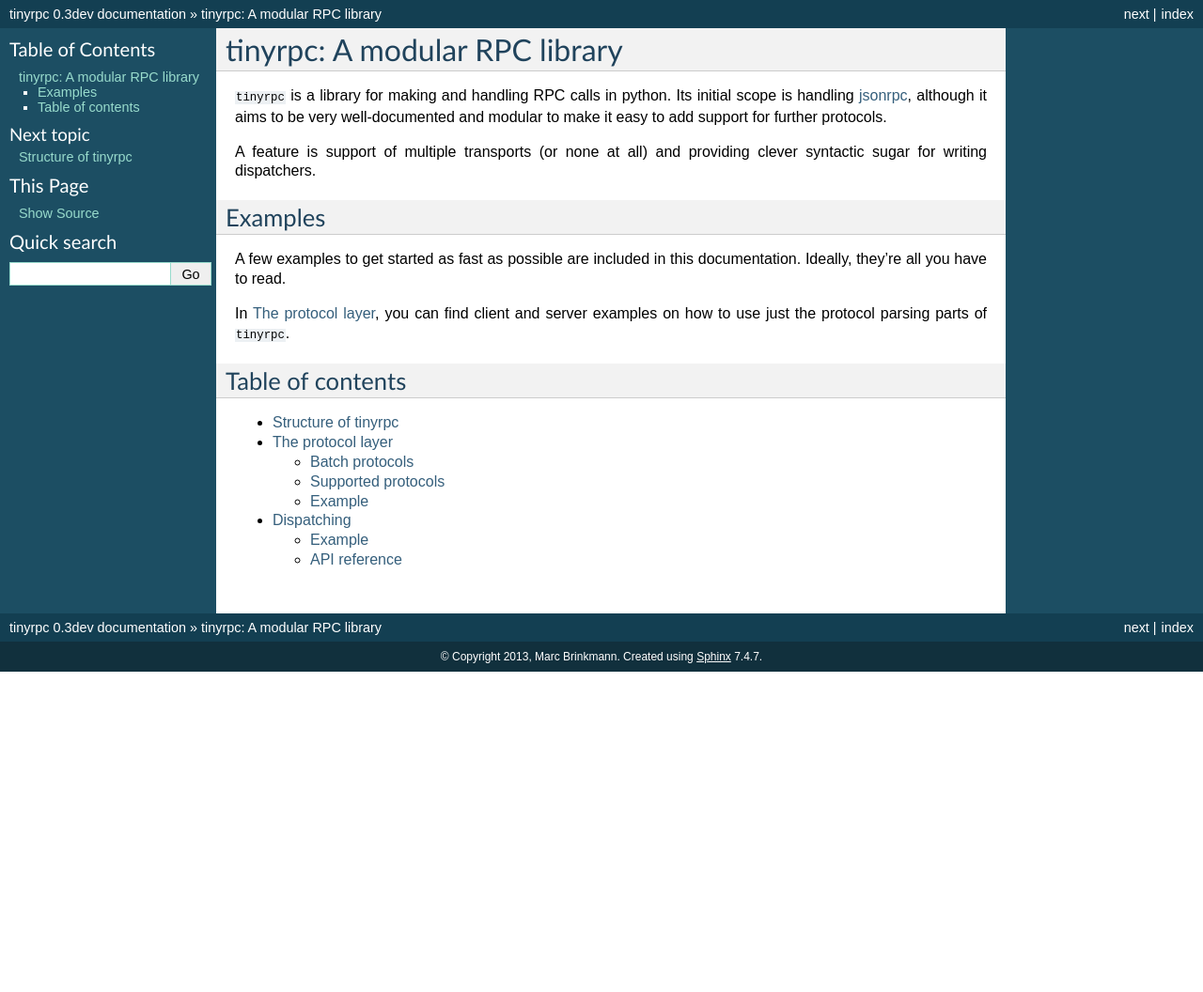
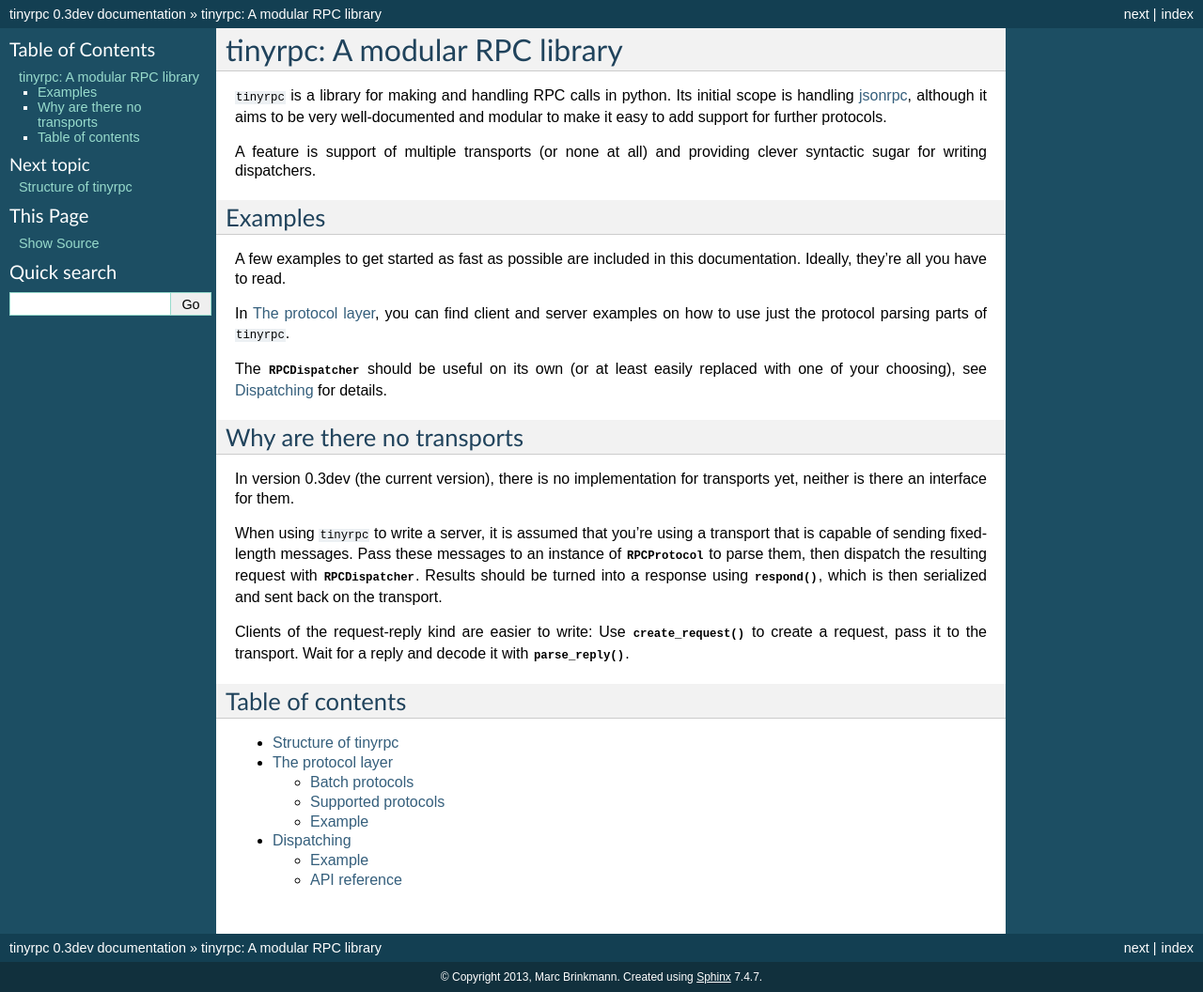
Before and after one commit to mbr/tinyrpc, a Sphinx documentation site: the page built from docs/index.rst, in a window 1280 px wide. Shown: the whole page at 94% size. Built offline with Sphinx 7.4.7, drawn with Linux system fonts in a browser that asks for light colours; before the commit the page ends 900 px from its top, so only the background shows below that.

Commit message:
Added docs on missing transports.

```diff
--- a/docs/index.rst
+++ b/docs/index.rst
@@ -8,6 +8,7 @@ and modular to make it easy to add support for further protocols.
 A feature is support of multiple transports (or none at all) and providing
 clever syntactic sugar for writing dispatchers.
 
+
 Examples
 --------
 
@@ -16,6 +17,31 @@ documentation. Ideally, they're all you have to read.
 
 In :doc:`protocols`, you can find client and server examples on how
 to use just the protocol parsing parts of ``tinyrpc``.
+
+The :py:class:`~tinyrpc.dispatch.RPCDispatcher` should be useful on its own (or
+at least easily replaced with one of your choosing), see :doc:`dispatch` for
+details.
+
+
+Why are there no transports
+---------------------------
+
+In version 0.3dev (the current version), there is no implementation for
+transports yet, neither is there an interface for them.
+
+When using ``tinyrpc`` to write a server, it is assumed that you're using a
+transport that is capable of sending fixed-length messages. Pass these messages
+to an instance of :py:class:`~tinyrpc.RPCProtocol` to parse them,
+then dispatch the resulting request with
+:py:class:`~tinyrpc.dispatch.RPCDispatcher`. Results should be turned into a
+response using :py:func:`~tinyrpc.RPCRequest.respond`, which is
+then serialized and sent back on the transport.
+
+Clients of the request-reply kind are easier to write: Use
+:py:func:`~tinyrpc.RPCProtocol.create_request` to create a request,
+pass it to the transport. Wait for a reply and decode it with
+:py:func:`~tinyrpc.RPCProtocol.parse_reply`.
+
 
 Table of contents
 -----------------
```
